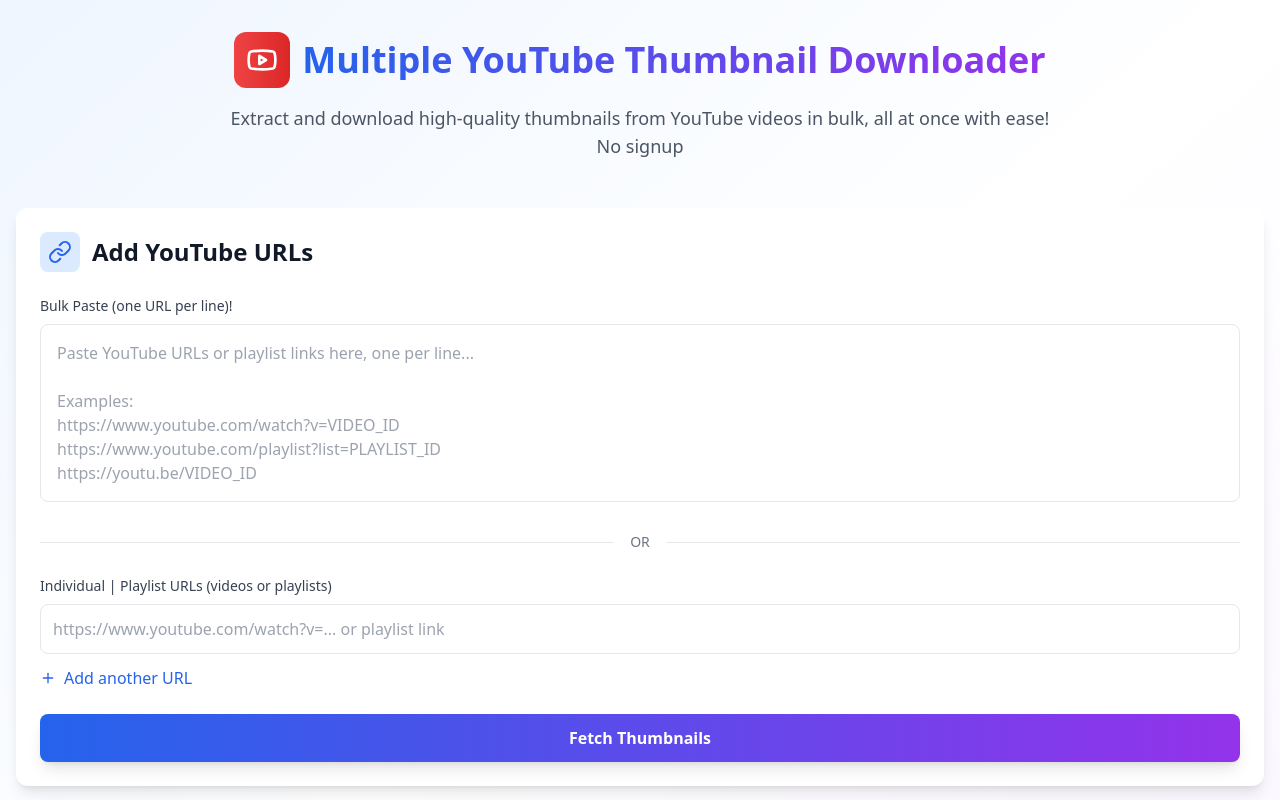
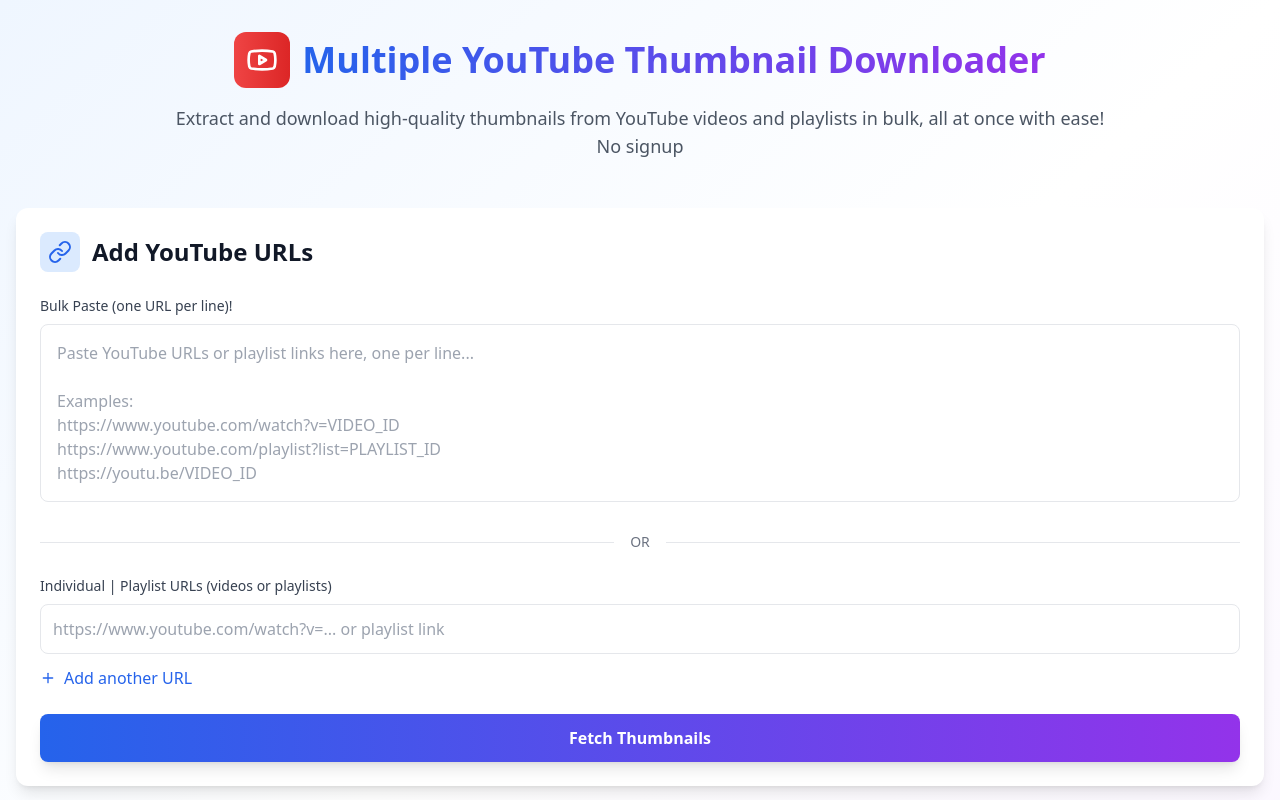
Before and after one commit to asolace/multiple-youtube-thumbnail-downloader, a React (Vite) app: page / in a window 1280 px wide. Shown: the top 800 px of the page. Built offline with nearby package versions, Linux system fonts and the light colour scheme.

Commit message:
Update description to mention playlist support

```diff
--- a/src/App.tsx
+++ b/src/App.tsx
@@ -38,7 +38,7 @@ const HomePage: React.FC = () => {
           </div>
           <p className="text-gray-600 text-lg">
             Extract and download high-quality thumbnails from YouTube
-            videos in bulk, all at once with ease!
+            videos and playlists in bulk, all at once with ease!
           </p>
 
           <p className="text-gray-600 text-lg">
```
